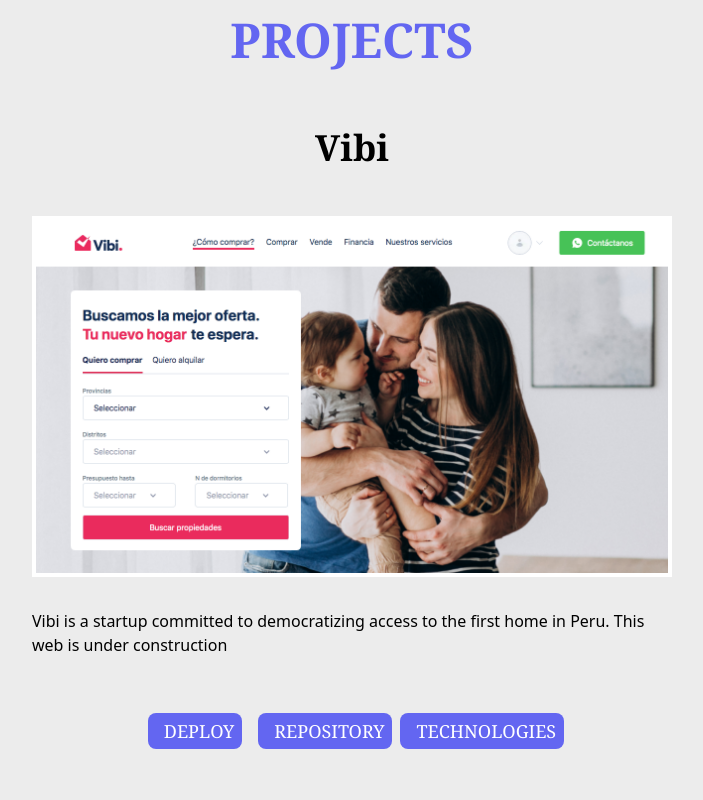
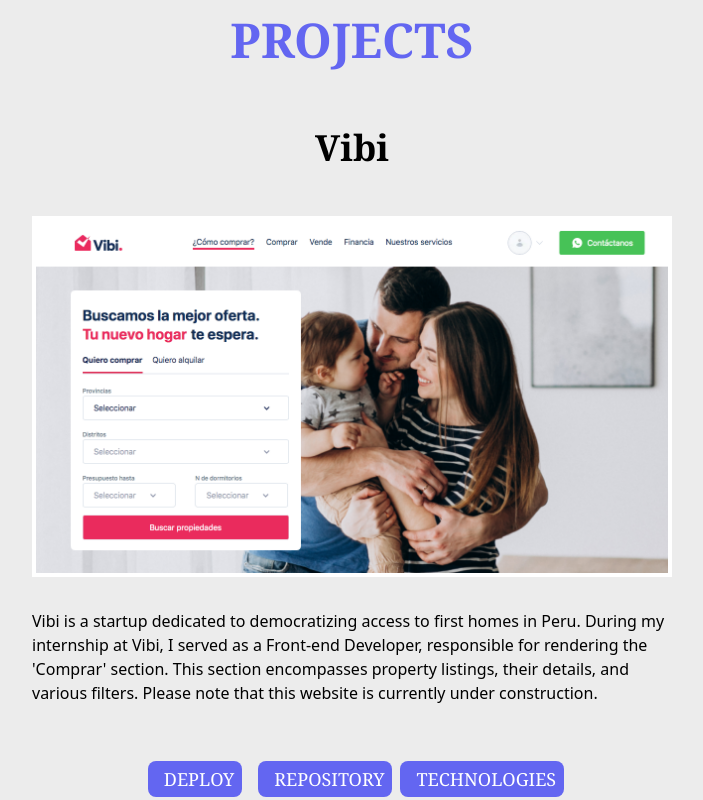
Before and after one commit to gastondvoskin/portfolio, a React (Vite) app in the folder client/: page / in a window 1280 px wide. Shown: the part 1660-2460 px from the top of the page, without its empty margins (288-991 px from the left). Built offline with nearby package versions, Linux system fonts and the light colour scheme; no server answers.

Commit message:
Updated data in Projects

```diff
--- a/client/src/data/dataDvoskin/dataProjects.js
+++ b/client/src/data/dataDvoskin/dataProjects.js
@@ -8,7 +8,7 @@ const dataDvoskinProjects = [
   {
     name: "Vibi",
     description:
-      "Vibi is a startup committed to democratizing access to the first home in Peru. This web is under construction",
+      "Vibi is a startup dedicated to democratizing access to first homes in Peru. During my internship at Vibi, I served as a Front-end Developer, responsible for rendering the 'Comprar' section. This section encompasses property listings, their details, and various filters. Please note that this website is currently under construction.",
     technologies: ["TypeScript", "React", "NextJS", "Tailwind", "Figma", "NodeJs", "Express", "Prisma"],
     deploy: "https://vibi.vercel.app",
     youtube: "",
@@ -43,7 +43,7 @@ const dataDvoskinProjects = [
   {
     name: "Brenda Dvoskin",
     description:
-      "Front-end development of Brenda Dvoskin's portfolio, Doctor in Law graduated from Harvard Law School",
+      "Front-end development of Brenda Dvoskin's portfolio, Doctor in Law graduated from Harvard Law School.",
     technologies: ["JavaScript", "React", "CSS"],
     deploy: "",
     youtube: "",
@@ -54,7 +54,7 @@ const dataDvoskinProjects = [
   {
     name: "Portfolio",
     description:
-      "This portoflio was developed from scratch by Gastón Dvoskin and Santiago Rovaletti.",
+      "Santiago Rovaletti and I collaborated in the development of this portfolio, achieving the rendering and deployment of two distinct portfolios from a single repository. After establishing the fundamental structure, we each took charge of personalizing our respective portfolios to reflect our individual styles and preferences.",
     technologies: ["JavaScript", "React", "Tailwind", "Font Awesome", "NodeJs", "Express", "NodeMailer", "PostgreSQL", "Sequelize"],
     deploy: "https://gastondvoskin.com/",
     youtube: "",
--- a/client/src/sections/Projects.jsx
+++ b/client/src/sections/Projects.jsx
@@ -24,7 +24,7 @@ const Projects = () => {
       <Title text="PROJECTS"/>
       {dataDvoskinProjects.map((project, index) => {
         return (
-          <div key={index} className="flex flex-col mb-16 items-center w-1/2 ">
+          <div key={index} className="flex flex-col mb-32 items-center w-1/2 ">
             <h2 className="mb-4 text-2xl font-bold md:text-4xl">{project.name}</h2>
             <img className="my-8 border-4 border-white" src={project.image} alt={project.name}/>
             <p className="text-sm font-sans mb-8 md:text-base">{project.description}</p>
```
